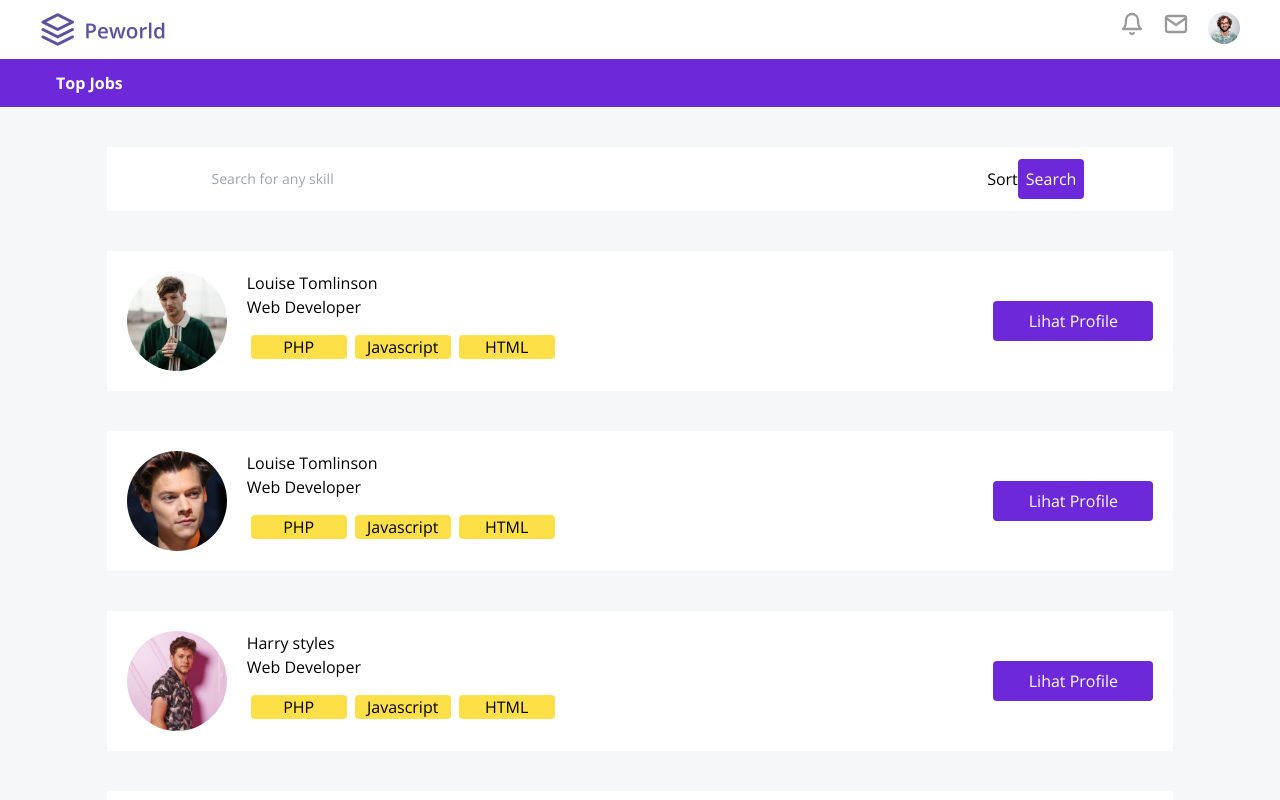
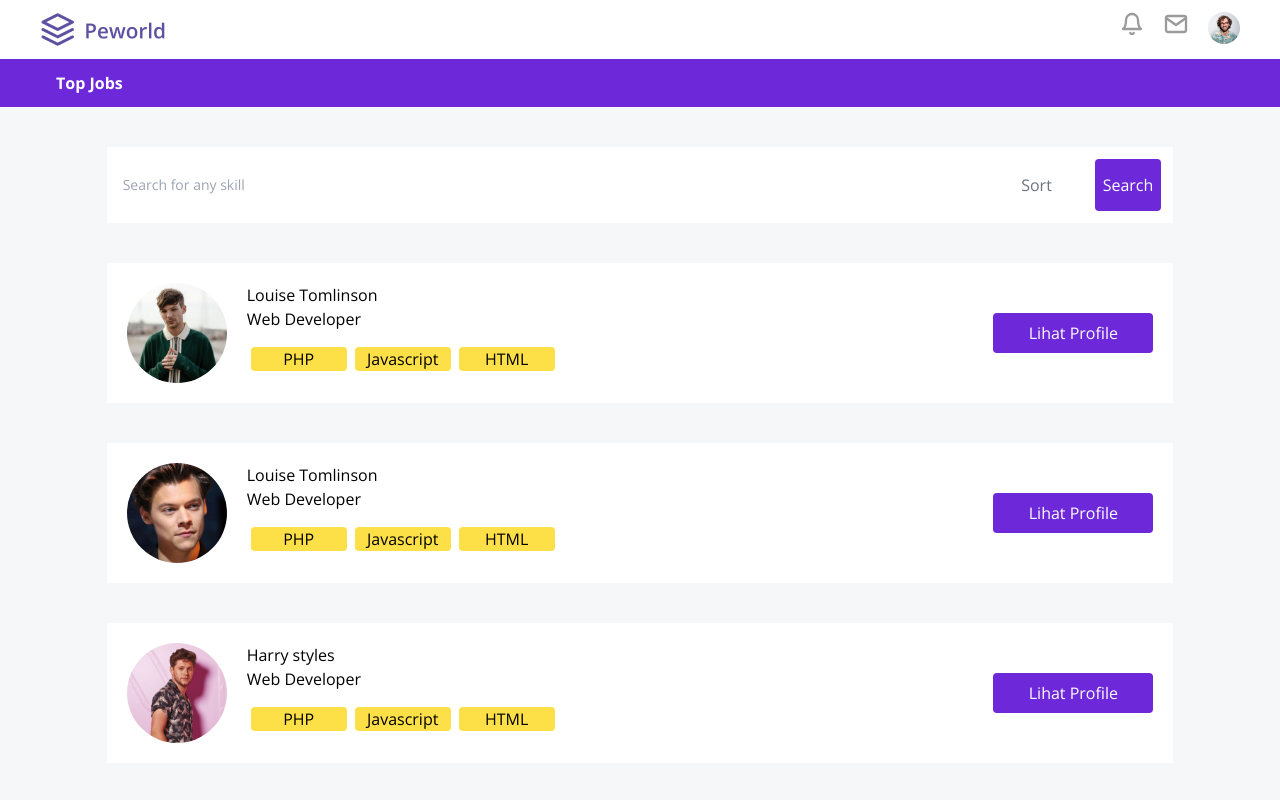
Before and after one commit to fauzimulyanaa/HireJob-FE, a React (Vite) app: page /landing-home in a window 1280 px wide. Shown: the top 800 px of the page. Built offline with nearby package versions, Linux system fonts and the light colour scheme.

Commit message:
home page

```diff
--- a/src/components/elements/PageLanding.jsx
+++ b/src/components/elements/PageLanding.jsx
@@ -13,11 +13,20 @@ export default function PageHome() {
       {/* form pencarian */}
 
       <section>
-        <div className="container mx-auto bg-white w-5/6">
-        <form className="flex w-5/6 mx-auto mt-10">
-        <input type="search" id="default-search" className="block w-full p-4 text-sm text-gray-900 outline-none" placeholder="Search for any skill" />
-        <button type="submit" className="text-gray rounded">Sort</button>
-        <button type="submit" className="text-white bg-violet-700 rounded p-2 my-3">Search</button>
+        <div className="container w-5/6 mx-auto bg-white">
+        <form className="flex mt-10">
+        <input type="search" id="default-search" className="w-screen p-4 text-sm text-gray-900 outline-none" placeholder="Search for any skill" />
+        <div className="search ms-auto flex">
+        <div className="relative w-full lg:max-w-sm my-2 p-2">
+            <select className="w-full p-2.5 text-gray-500 bg-white rounded-md outline-none appearance-none focus:border-indigo-600 text-center">
+                <option>Sort</option>
+                <option>Laravel 9 with React</option>
+                <option>React with Tailwind CSS</option>
+                <option>React With Headless UI</option>
+            </select>
+        </div>
+        <button type="submit" className="text-white bg-violet-700 rounded p-2 my-3 me-3">Search</button>
+        </div>
         </form>
 
         </div>
```
